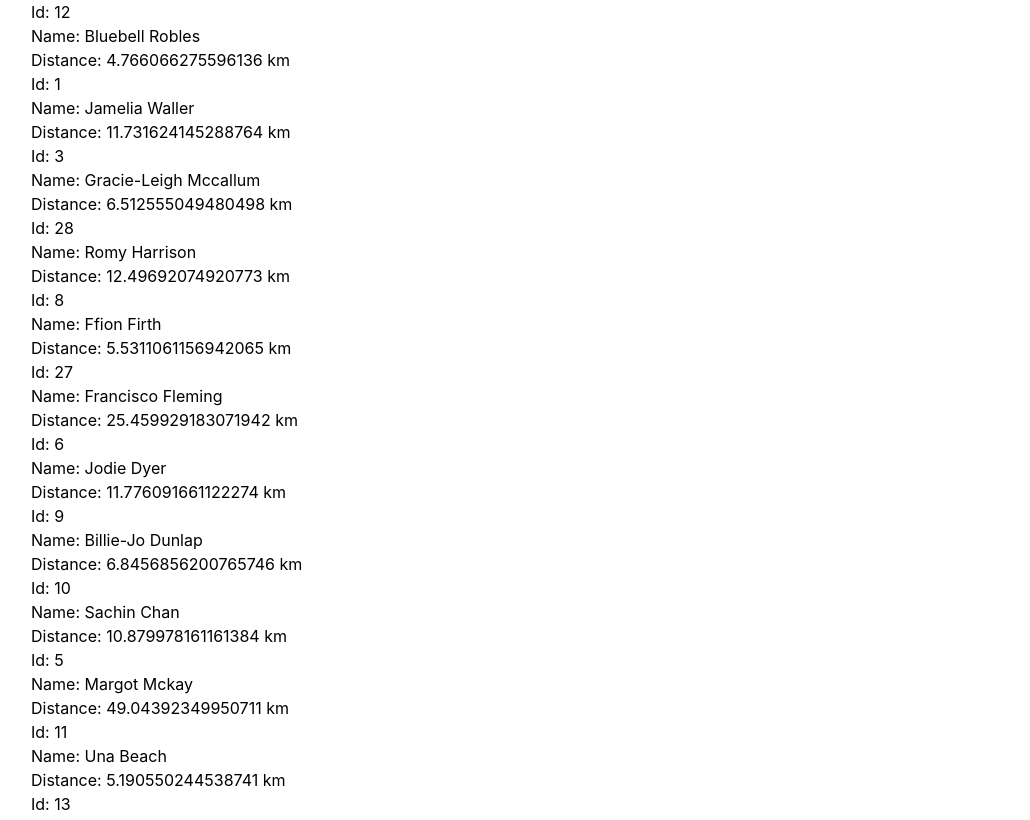
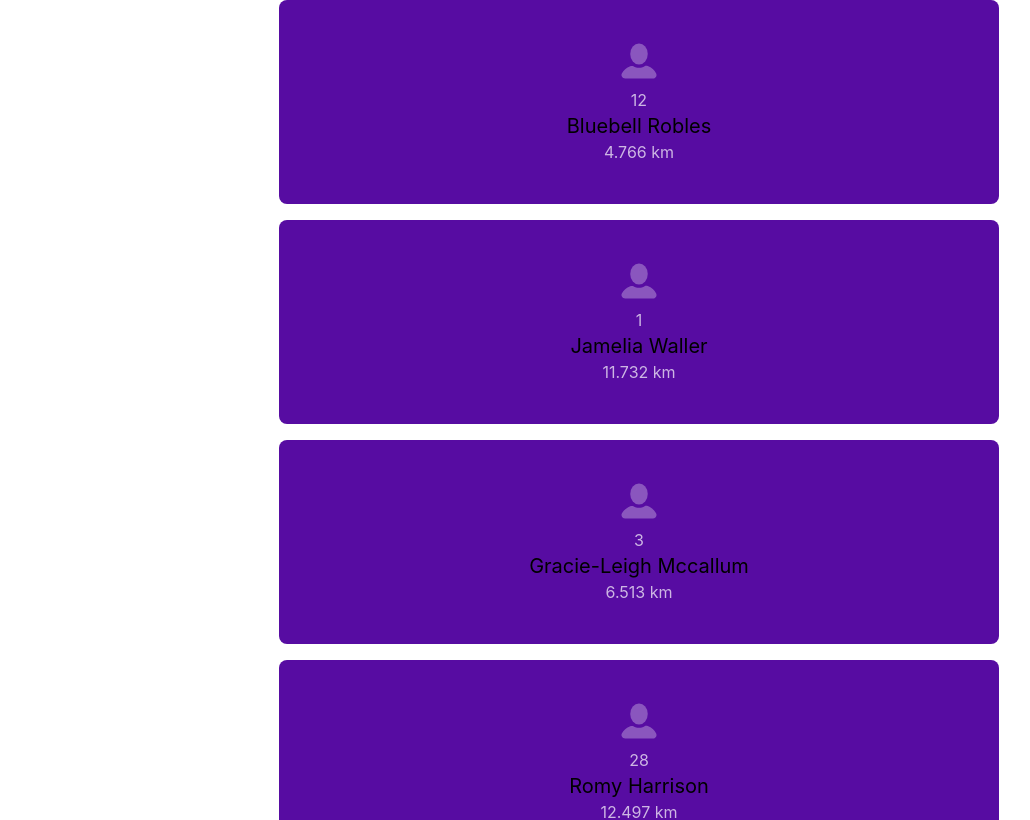
Before and after one commit to Yf102/partypeople, a Next.js app: page / in a window 1280 px wide. Shown: the top 820 px of the page, without its empty margins (1-1031 px from the left). Built offline with nearby package versions, Linux system fonts and the light colour scheme.

Commit message:
Added react-icon and classnames packages - Created an Icon component - Created a partner card - Styled index page - added global css colors

```diff
--- /dev/null
+++ b/components/Icon/index.tsx
@@ -0,0 +1,31 @@
+import Image from 'next/future/image'
+
+type IconType = {
+  icon: string
+  className?: string
+  width: number
+  height: number
+  priority?: boolean
+}
+
+const Icon = ({
+  icon,
+  width,
+  height,
+  className = '',
+  priority = true,
+}: IconType) => {
+  const imageSrc = `/icons/${icon}.svg`
+  return (
+    <Image
+      src={imageSrc}
+      width={width}
+      height={height}
+      alt=''
+      priority={priority}
+      className={className}
+    />
+  )
+}
+
+export default Icon
--- /dev/null
+++ b/components/PartnerCard/PartnerCard.module.css
@@ -0,0 +1,7 @@
+.light {
+    background: var(--card-color-light);
+}
+
+.paragraph {
+    color: var(--paragraph-text-color);
+}
--- /dev/null
+++ b/components/PartnerCard/index.tsx
@@ -0,0 +1,23 @@
+import React from 'react'
+import { PartnerCardType } from 'services/types/partners'
+import styles from './PartnerCard.module.css'
+import cn from 'classnames'
+import Icon from 'components/Icon'
+
+const PartnerCard = (p: PartnerCardType) => {
+  return (
+    <div
+      className={cn(
+        styles['light'],
+        'col-span-12 col-start-1 text-center block rounded-lg px-8 py-10 mb-4'
+      )}
+    >
+      <Icon className='opacity-30' width={42} height={42} icon={'icon_user'} />
+      <div className={cn(styles.paragraph)}>{p.id}</div>
+      <h1 className='text-xl'>{p.name}</h1>
+      <div className={cn(styles.paragraph, 'mb-0')}>{p.distance} km</div>
+    </div>
+  )
+}
+
+export default PartnerCard
--- a/package.json
+++ b/package.json
@@ -16,7 +16,9 @@
     "next": "12.3.0",
     "react": "18.2.0",
     "react-dom": "18.2.0",
-    "react-redux": "8.0.2"
+    "react-redux": "8.0.2",
+    "classnames": "2.3.1",
+    "react-icons": "4.4.0"
   },
   "devDependencies": {
     "@types/node": "18.7.18",
--- a/pages/index.tsx
+++ b/pages/index.tsx
@@ -1,14 +1,11 @@
 import styles from '../styles/Home.module.css'
 import { getPartners } from 'services/partners'
 import store from 'store/store'
-import {
-  PartnerApiType,
-  PartnerDistanceType,
-  PartnerType,
-} from 'services/types/partners'
+import { PartnerApiType, PartnerCardType } from 'services/types/partners'
 import { useEffect, useState } from 'react'
 import { calcGreatCircle } from 'utils/helpers/great-circle-distance'
 import { GreatCircleParamType } from 'services/types/greatCircle'
+import PartnerCard from 'components/PartnerCard'
 
 type IndexProps = {
   partners: PartnerApiType
@@ -23,7 +20,7 @@ const sofiaOffice = {
 }
 
 const Home = ({ partners }: IndexProps) => {
-  const [pd, setPd] = useState<PartnerDistanceType[]>([])
+  const [pd, setPd] = useState<PartnerCardType[]>([])
   useEffect(() => {
     const _pd = partners
       .map((partner) => {
@@ -37,7 +34,9 @@ const Home = ({ partners }: IndexProps) => {
         return {
           id: partner.partner_id,
           name: partner.name,
-          distance: calcGreatCircle(gcParams).distance_kilometres,
+          distance: Number(
+            calcGreatCircle(gcParams).distance_kilometres.toFixed(3)
+          ),
         }
       })
       .filter((partner) => partner.distance <= 100)
@@ -46,17 +45,20 @@ const Home = ({ partners }: IndexProps) => {
 
   return (
     <div className={styles.container}>
-      <ol>
-        {pd.map((p, i) => {
-          return (
-            <div key={i}>
-              <div>Id: {p.id}</div>
-              <div>Name: {p.name}</div>
-              <div>Distance: {p.distance} km</div>
-            </div>
-          )
-        })}
-      </ol>
+      <div className='grid grid-cols-12 auto-rows-max mx-auto max-w-3xl'>
+        <div className='col-span-12 px-3 md:px-6'>
+          {pd.map((p, i) => {
+            return (
+              <PartnerCard
+                key={i}
+                id={p.id}
+                distance={p.distance}
+                name={p.name}
+              />
+            )
+          })}
+        </div>
+      </div>
     </div>
   )
 }
--- a/services/types/partners.tsx
+++ b/services/types/partners.tsx
@@ -8,7 +8,7 @@ export type PartnerType = {
 
 export type PartnerApiType = PartnerType[]
 
-export type PartnerDistanceType = {
+export type PartnerCardType = {
   id: number
   name: string
   distance: number
--- a/styles/globals.css
+++ b/styles/globals.css
@@ -1,6 +1,11 @@
 @import 'tailwindcss/base.css';
 @import 'tailwindcss/components.css';
 @import 'tailwindcss/utilities.css';
+
+html {
+  --card-color-light: #570ca2;
+  --paragraph-text-color: rgba(255, 255, 255, 0.7);
+}
 
 html,
 body {
@@ -25,6 +30,6 @@ a {
   }
   body {
     color: white;
-    background: black;
+    background-color: rgb(76, 6, 145)
   }
 }
```
Also changed, not shown: public/icons/icon_user.svg (added), 1 other file (tests, documents, lock files or other folders).
